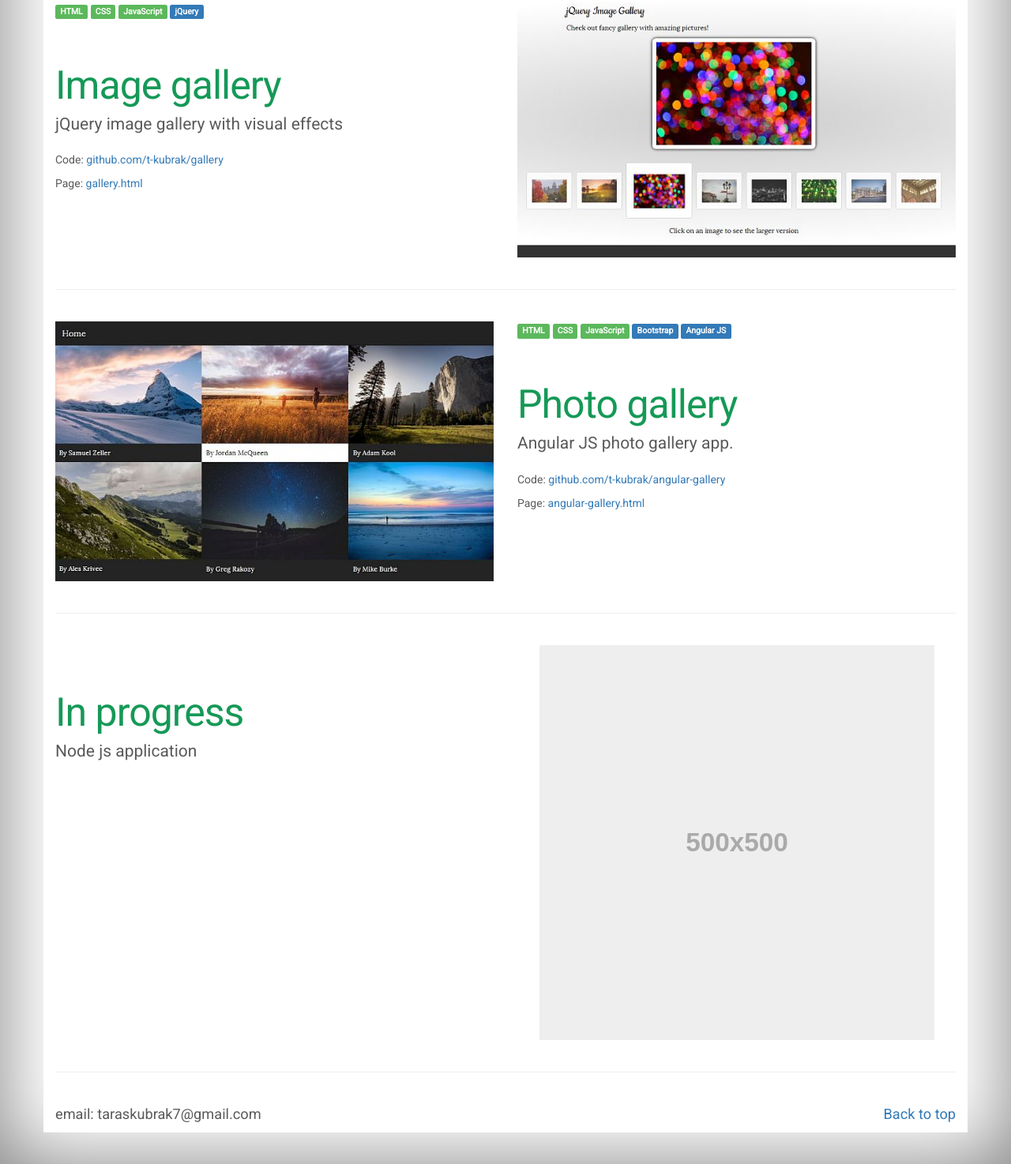
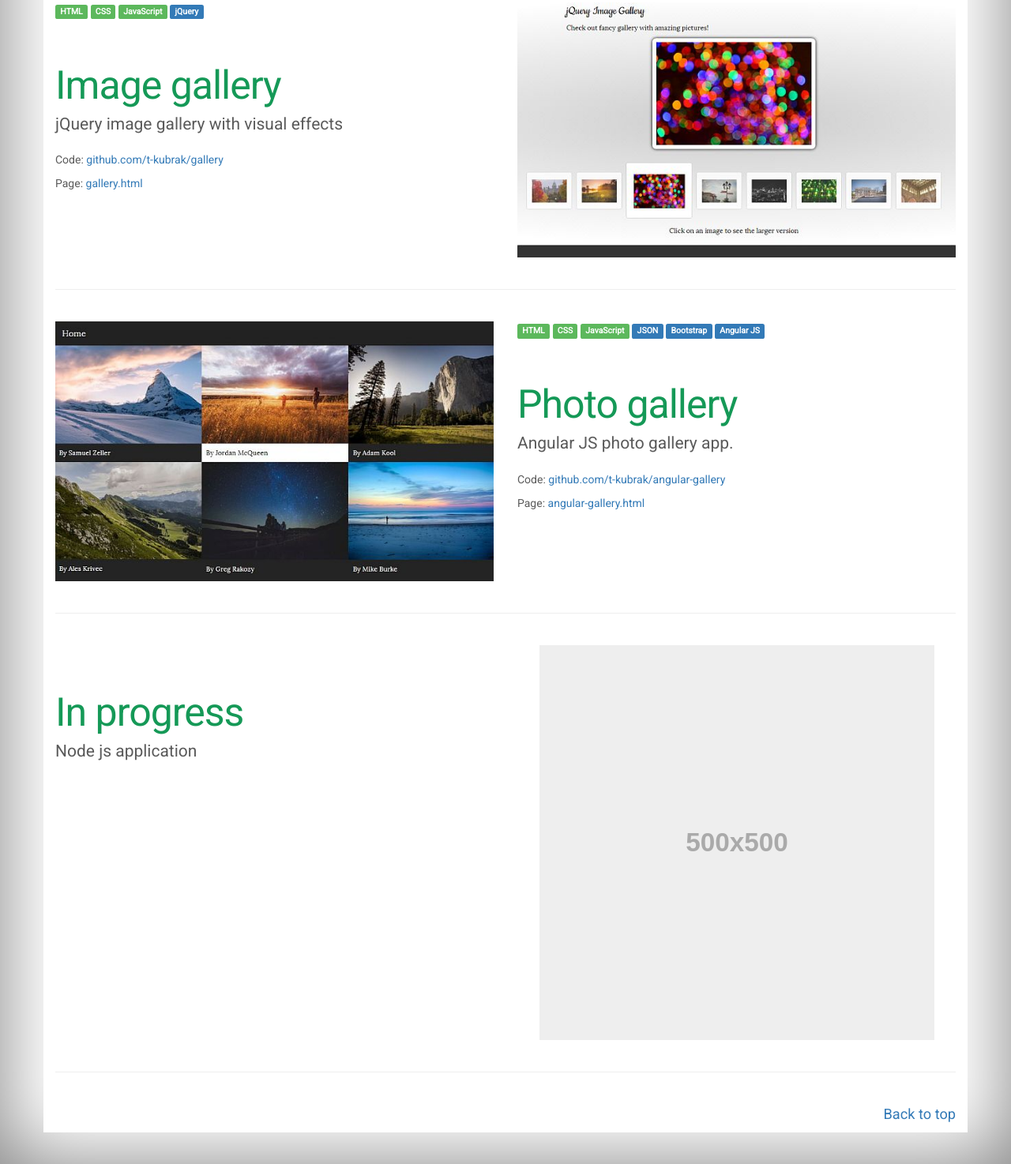
Before and after one commit to t-kubrak/portfolio, a plain HTML site: page index.html in a window 1280 px wide. Shown: the part 150-1624 px from the top of the page at 79% size. Drawn offline with nearby package versions, Linux system fonts and the light colour scheme.

Commit message:
Minor updates

```diff
--- a/index.html
+++ b/index.html
@@ -63,6 +63,7 @@
           <span class="label label-success">HTML</span>
           <span class="label label-success">CSS</span>
           <span class="label label-success">JavaScript</span>
+          <span class="label label-primary">JSON</span>
           <span class="label label-primary">Bootstrap</span>
           <span class="label label-primary">Angular JS</span>
           <h2 class="featurette-heading">Photo gallery</h2>
@@ -93,7 +94,6 @@
 
       <footer>
         <p class="pull-right"><a href="#">Back to top</a></p>
-        <p>email: taraskubrak7@gmail.com</p>
       </footer>
 
     </div><!-- /.container -->
@@ -101,7 +101,7 @@
     <script src="https://ajax.googleapis.com/ajax/libs/jquery/1.11.3/jquery.min.js"></script>
     <script>window.jQuery || document.write('<script src="js/jquery.min.js"><\/script>')</script>
     <script src="js/bootstrap.min.js"></script>
-    <!-- Just to make our placeholder images work. Don't actually copy the next line! -->
+    <!-- Just to make our placeholder images work. -->
     <script src="js/holder.min.js"></script>
     <!-- IE10 viewport hack for Surface/desktop Windows 8 bug -->
     <script src="js/ie10-viewport-bug-workaround.js"></script>
```
